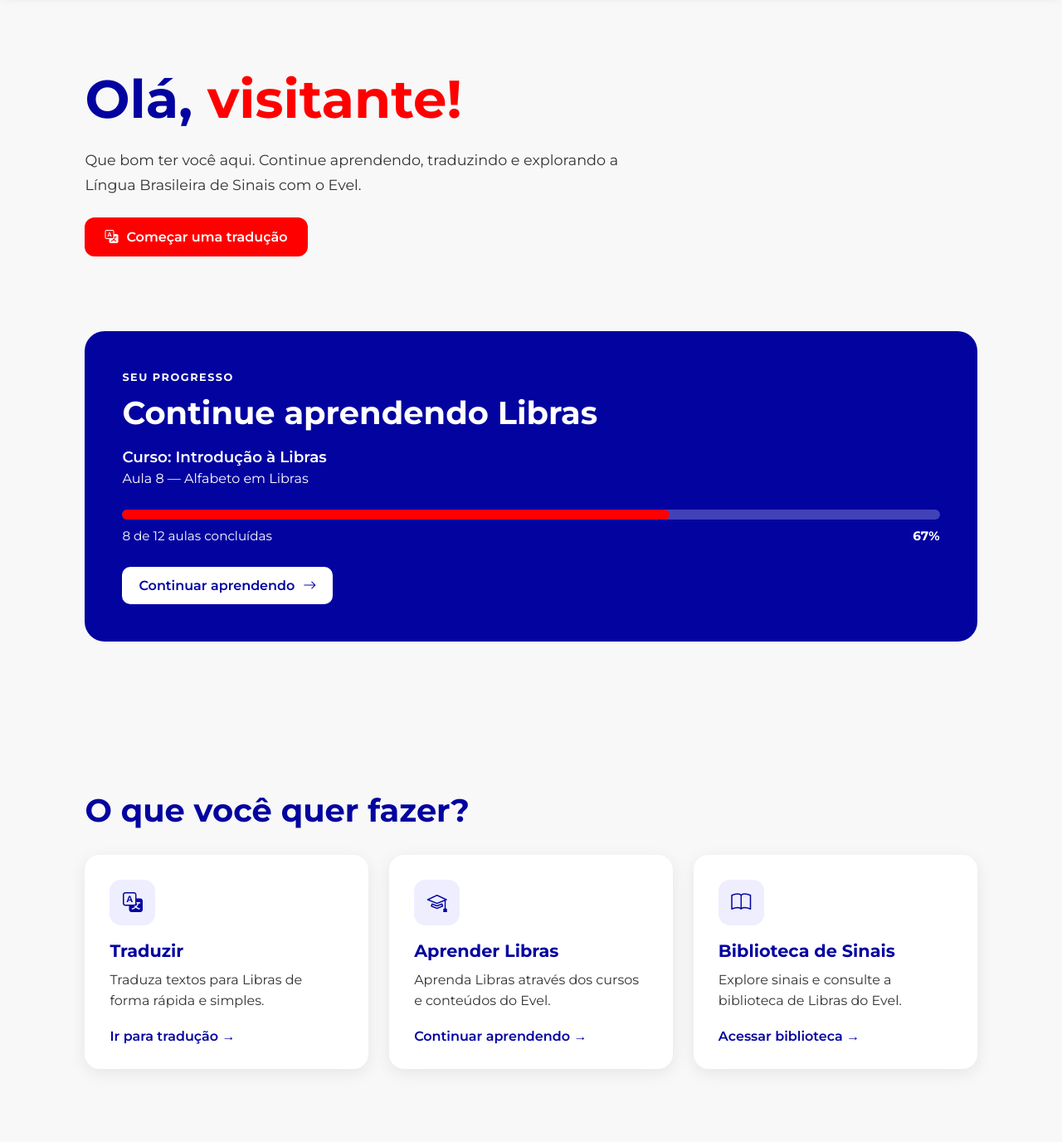
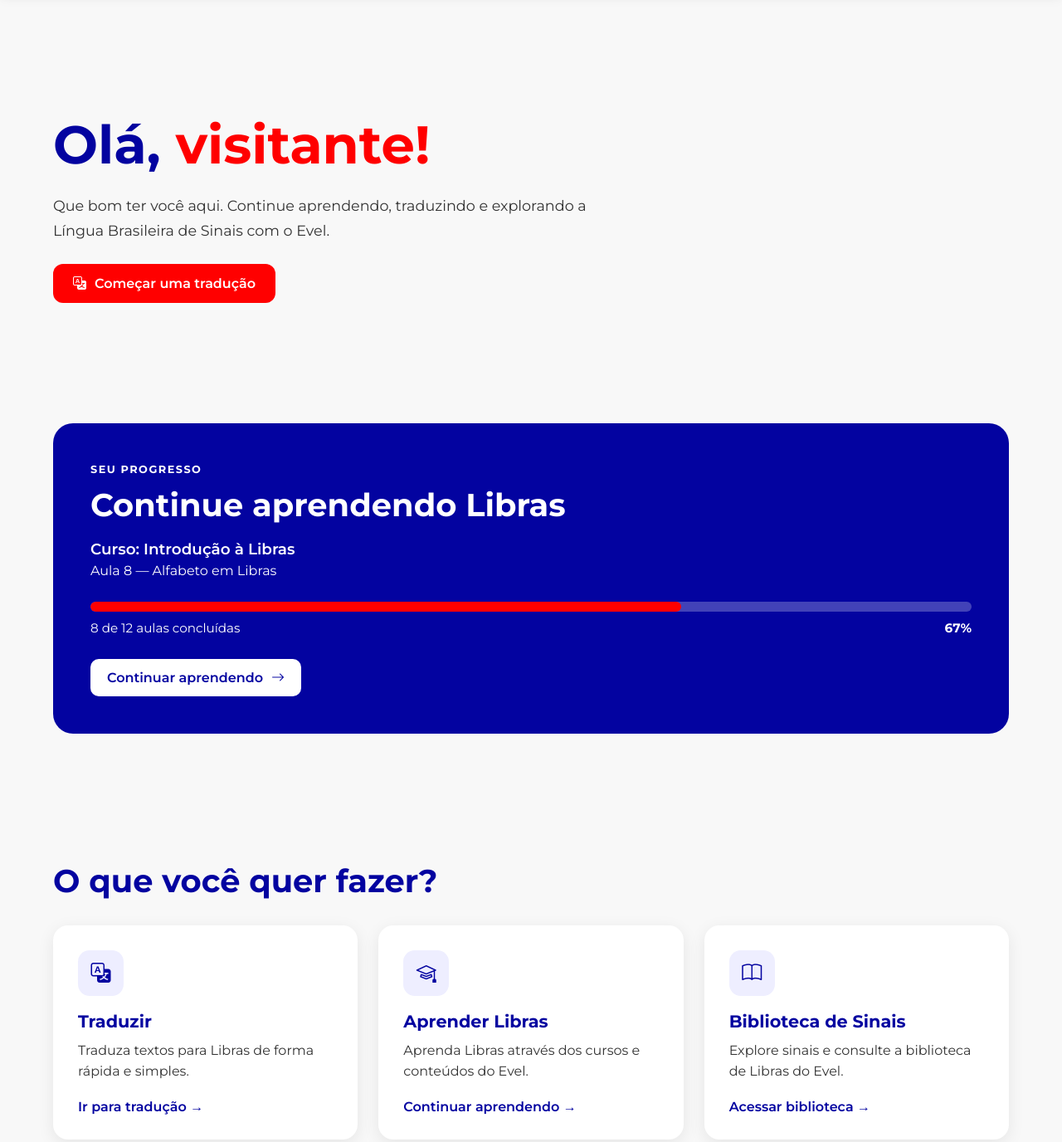
Before and after one commit to joaogsantos11/evel, a website with bundled scripts: page public/inicio.html in a window 1280 px wide. Shown: the part 80-1456 px from the top of the page at 83% size. Built offline with nearby package versions, Linux system fonts and the light colour scheme; no server answers.

Commit message:
responsividade inicio pt 1

```diff
--- a/public/css/style.css
+++ b/public/css/style.css
@@ -453,32 +453,51 @@
 
 /*=====Página Inicial====*/
 
+.pagina-home {
+    min-height: 100vh;
+    display: flex;
+    flex-direction: column;
+}
+
 .pagina-home main {
+    flex: 1;
+    width: 100%;
     background: var(--fundo);
 }
 
-
 /* =========================
    TELA DE BOAS-VINDAS
    ========================= */
 
+
 .pagina-home .tela-welcome {
-    min-height: auto;
+    width: 100%;
+    min-height: clamp(420px, 65vh, 760px);
 
     display: flex;
     flex-direction: column;
     justify-content: center;
     align-items: flex-start;
 
-    padding: clamp(50px, 7vw, 90px) clamp(20px, 8vw, 120px);
+    padding: clamp(40px, 6vw, 80px) clamp(24px, 5vw, 80px);
 }
 
 .pagina-home .welcome {
     margin: 0;
-
     color: var(--azul-evel);
     font-size: clamp(2.5rem, 5vw, 5rem);
-}
+    text-align: left;
+}
+
+.pagina-home .tela-welcome p {
+    max-width: 650px;
+    margin-top: 20px;
+    color: var(--texto);
+    font-size: clamp(0.95rem, 1.5vw, 1.1rem);
+    line-height: 1.7;
+    text-align: left;
+}
+
 
 .pagina-home .destaques {
     color: var(--vermelho-evel);
@@ -528,29 +547,26 @@
 /* =========================
    SEÇÃO DE AÇÕES
    ========================= */
-
 .pagina-home .acoes {
-    padding: clamp(50px, 8vw, 90px) clamp(20px, 8vw, 120px);
+    width: 100%;
+    padding: clamp(40px, 6vw, 80px) clamp(24px, 5vw, 80px);
 }
 
 .pagina-home .acoes h2 {
-    margin: 0 0 30px;
+    max-width: 1400px;
+    margin: 0 auto 30px;
 
     color: var(--azul-evel);
     font-size: clamp(1.8rem, 3vw, 2.5rem);
 }
 
-
-/* =========================
-   GRID DOS CARDS
-   ========================= */
-
 .pagina-home .cards {
     width: 100%;
-    max-width: 1100px;
+    max-width: 1400px;
+    margin-inline: auto;
 
     display: grid;
-    grid-template-columns: repeat(3, 1fr);
+    grid-template-columns: repeat(3, minmax(0, 1fr));
 
     gap: clamp(15px, 2vw, 25px);
 }
@@ -672,13 +688,14 @@
    ========================= */
 
 .pagina-home .continue-aprendendo {
-    padding: 0 clamp(20px, 8vw, 120px) clamp(50px, 7vw, 90px);
-}
-
+    width: 100%;
+    padding: 0 clamp(24px, 5vw, 80px) clamp(40px, 6vw, 80px);
+}
 
 .pagina-home .progresso-info {
     width: 100%;
-    max-width: 1100px;
+    max-width: 1400px;
+    margin-inline: auto;
 
     padding: clamp(25px, 4vw, 45px);
 
```
Also changed, not shown: index.html (+1 -6 lines).
